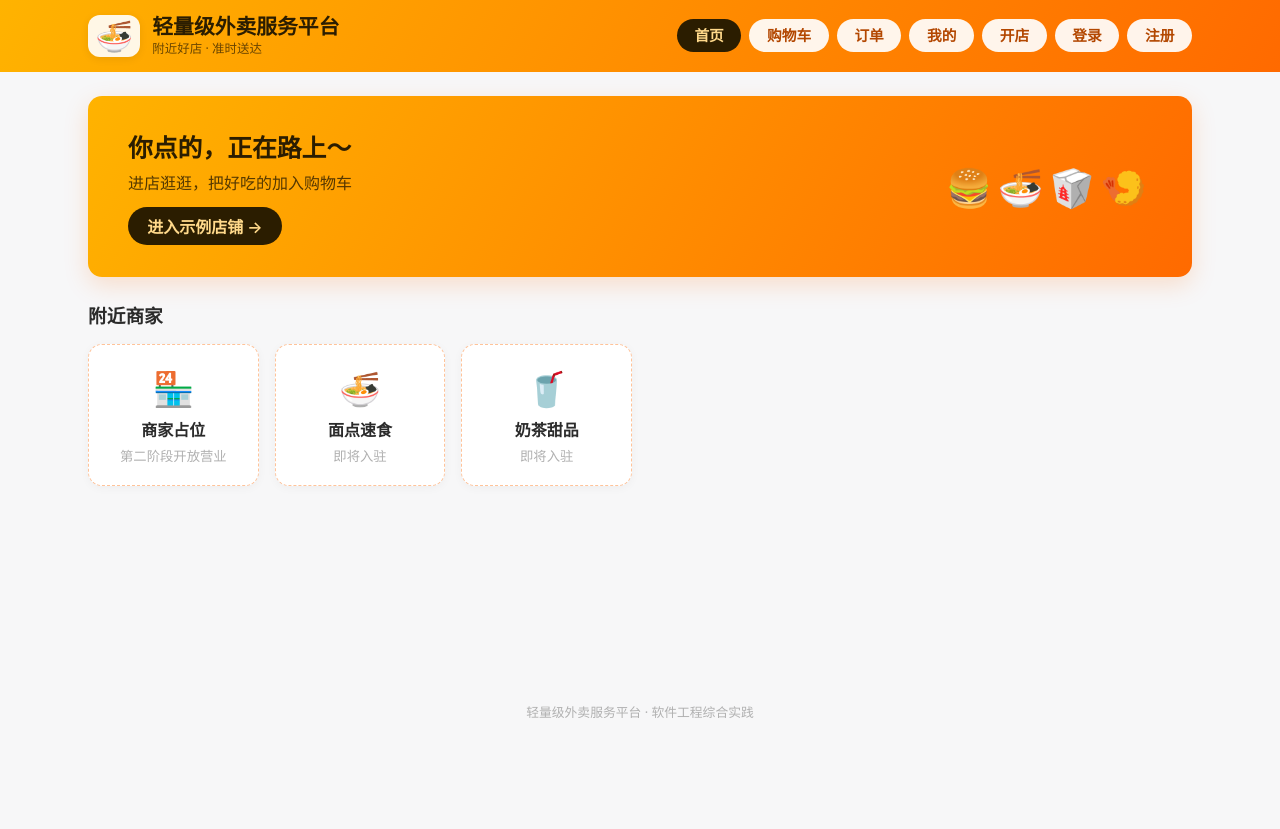
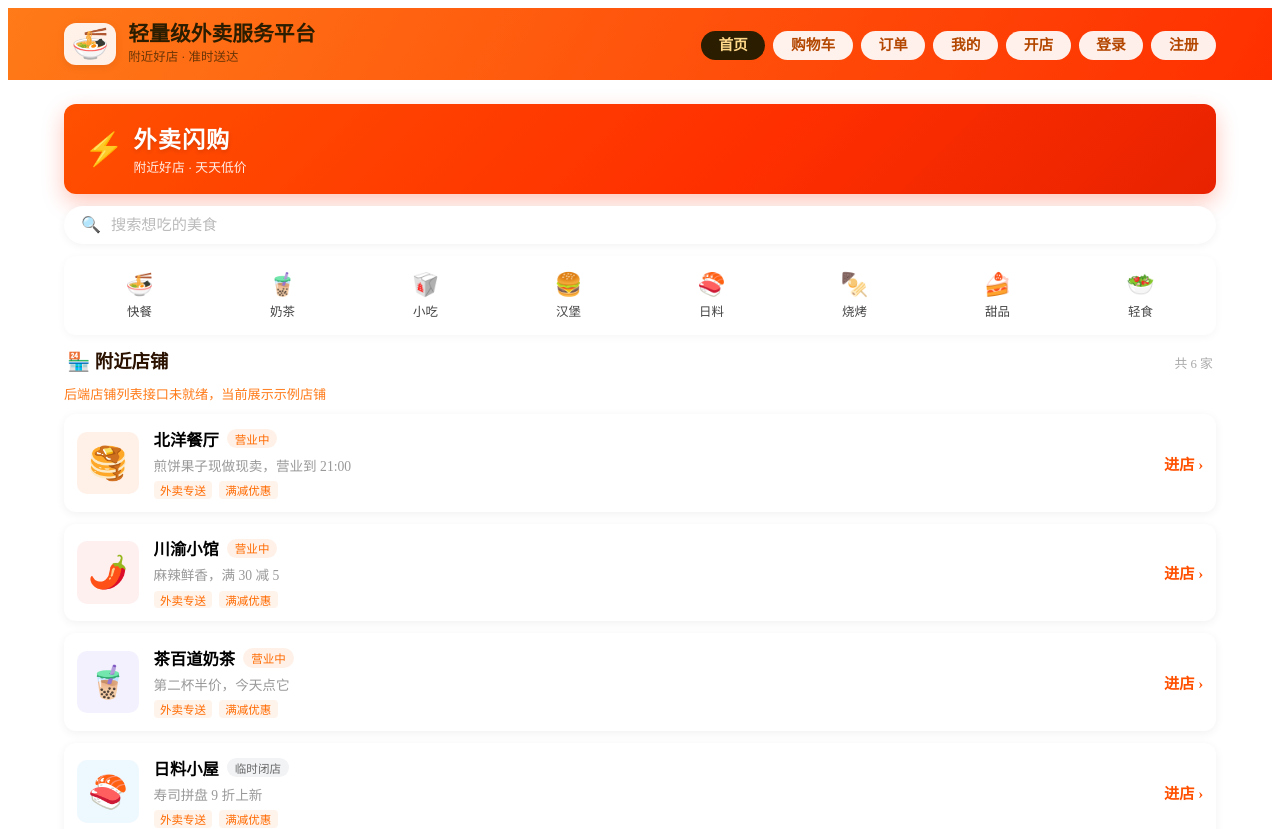
Before and after one commit to messere1/eleme-takeout, a Vue app in the folder frontend/: page / in a window 1280 px wide. Shown: the top 829 px of the page. Before the commit the page ends 800 px from the top, so only its background shows below. Built offline with nearby package versions, Linux system fonts and the light colour scheme; no server answers.

Commit message:
css update && homepage update

```diff
--- a/frontend/src/api/shop.js
+++ b/frontend/src/api/shop.js
@@ -1,6 +1,11 @@
 // 店铺/分类/商品浏览接口。契约：docs/api-contract-v1.md §5/§6。
 // 公开接口无需登录；响应经 http 拦截器解包 code===0 返回业务 data。
 import { http } from './http'
+
+// 店铺列表,后端 GET /api/v1/shops 待补充；接口就绪后返回真实列表。
+export function listShops() {
+  return http.get('/shops')
+}
 
 export function getShop(shopId) {
   return http.get(`/shops/${shopId}`)
--- a/frontend/src/styles/theme.css
+++ b/frontend/src/styles/theme.css
@@ -1,39 +1,14 @@
 :root {
-  --brand-gradient: linear-gradient(120deg, #ffb300 0%, #ff6a00 100%);
-  --brand-bg: #f7f7f8;
-  --card-radius: 14px;
+  --brand-gradient: linear-gradient(120deg, #ff7a18 0%, #ff2f00 100%);
+  --brand-bg: #f4f5f7;
+  --card-radius: 12px;
 
-  --el-color-primary: #ff6a00;
-  --el-color-primary-light-3: #ff9440;
-  --el-color-primary-light-5: #ffb36e;
-  --el-color-primary-light-7: #ffd5ae;
-  --el-color-primary-light-8: #ffe3c7;
-  --el-color-primary-light-9: #fff4ea;
-  --el-color-primary-dark-2: #cc5500;
+  /* Element Plus */
+  --el-color-primary: #ff5000;
+  --el-color-primary-light-3: #ff8340;
+  --el-color-primary-light-5: #ffa673;
+  --el-color-primary-light-7: #ffccb0;
+  --el-color-primary-light-8: #ffdcc6;
+  --el-color-primary-light-9: #fff1e8;
+  --el-color-primary-dark-2: #cc4000;
 }
-
-* {
-  box-sizing: border-box;
-}
-
-html,
-body {
-  margin: 0;
-  padding: 0;
-}
-
-body {
-  font-family: system-ui, -apple-system, "Segoe UI", "PingFang SC",
-    "Microsoft YaHei", sans-serif;
-  background: var(--brand-bg);
-  color: #2b2b2b;
-}
-
-.el-button--primary {
-  font-weight: 600;
-}
-
-.el-button--primary,
-.el-button--primary.is-disabled {
-  border-color: var(--el-color-primary);
-}
--- a/frontend/src/views/Home.vue
+++ b/frontend/src/views/Home.vue
@@ -1,101 +1,376 @@
+<script setup>
+import { onMounted, ref } from 'vue'
+import { listShops } from '@/api/shop'
+
+// 当前后端暂无 GET /shops 列表接口，这里前端测试先放一组示例店铺看到滑动效果；
+const DEMO_SHOPS = [
+  { id: 1, shopName: '北洋餐厅', notice: '煎饼果子现做现卖，营业到 21:00', status: 'OPEN', emoji: '🥞', bg: '#fff1e8' },
+  { id: 2, shopName: '川渝小馆', notice: '麻辣鲜香，满 30 减 5', status: 'OPEN', emoji: '🌶️', bg: '#fff0f0' },
+  { id: 3, shopName: '茶百道奶茶', notice: '第二杯半价，今天点它', status: 'OPEN', emoji: '🧋', bg: '#f4f1ff' },
+  { id: 4, shopName: '日料小屋', notice: '寿司拼盘 9 折上新', status: 'TEMP_CLOSED', emoji: '🍣', bg: '#eef8ff' },
+  { id: 5, shopName: '深夜烧烤', notice: '21 点后营业，撸串走起', status: 'CLOSED', emoji: '🍢', bg: '#fff7ed' },
+  { id: 6, shopName: '面包工坊', notice: '现烤吐司，早餐优选', status: 'OPEN', emoji: '🍞', bg: '#fdeef7' },
+]
+
+const EMOJI = ['🥞', '🌶️', '🧋', '🍣', '🍢', '🍞', '🍔', '🥡']
+const BG = ['#fff1e8', '#fff0f0', '#f4f1ff', '#eef8ff', '#fff7ed', '#fdeef7']
+
+const shops = ref([])
+const demoOnly = ref(false)
+const feedError = ref('')
+
+const CATEGORIES = [
+  { emoji: '🍜', name: '快餐' },
+  { emoji: '🧋', name: '奶茶' },
+  { emoji: '🥡', name: '小吃' },
+  { emoji: '🍔', name: '汉堡' },
+  { emoji: '🍣', name: '日料' },
+  { emoji: '🍢', name: '烧烤' },
+  { emoji: '🍰', name: '甜品' },
+  { emoji: '🥗', name: '轻食' },
+]
+
+function decorate(shop, index) {
+  return {
+    ...shop,
+    emoji: shop.emoji || EMOJI[index % EMOJI.length],
+    bg: shop.bg || BG[index % BG.length],
+  }
+}
+
+function statusText(status) {
+  return { OPEN: '营业中', CLOSED: '休息中', TEMP_CLOSED: '临时闭店' }[status] || status
+}
+
+onMounted(async () => {
+  try {
+    const data = await listShops()
+    shops.value = (data || []).map(decorate)
+    demoOnly.value = shops.value.length === 0
+  } catch {
+    // 后端列表接口未就绪：退回示例店铺保证浏览体验
+    shops.value = DEMO_SHOPS.map((shop, index) => decorate(shop, index))
+    demoOnly.value = true
+    feedError.value = '后端店铺列表接口未就绪，当前展示示例店铺'
+  }
+})
+</script>
+
 <template>
-  <div class="home">
-    <section class="hero">
-      <div class="hero-text">
-        <h2>你点的，正在路上～</h2>
-        <p>进店逛逛，把好吃的加入购物车</p>
-        <RouterLink class="hero-cta" to="/shops/1">进入示例店铺 →</RouterLink>
+  <div class="flash-home">
+    <!-- 顶部促销条 -->
+    <section class="flash-hero">
+      <div class="hero-brand">
+        <span class="bolt">⚡</span>
+        <div>
+          <h2>外卖闪购</h2>
+          <p>附近好店 · 天天低价</p>
+        </div>
       </div>
-      <div class="hero-emoji">🍔🍜🥡🍤</div>
     </section>
 
-    <section class="coming">
-      <h3>附近商家</h3>
-      <div class="shop-list">
-        <div class="shop-card">
-          <span class="shop-emoji">🏪</span>
-          <strong>商家占位</strong>
-          <small>第二阶段开放营业</small>
-        </div>
-        <div class="shop-card">
-          <span class="shop-emoji">🍜</span>
-          <strong>面点速食</strong>
-          <small>即将入驻</small>
-        </div>
-        <div class="shop-card">
-          <span class="shop-emoji">🥤</span>
-          <strong>奶茶甜品</strong>
-          <small>即将入驻</small>
-        </div>
+    <!-- 搜索框 -->
+    <div class="search-box">
+      <span class="search-icon">🔍</span>
+      <input class="search-input" type="search" placeholder="搜索想吃的美食" aria-label="搜索" />
+    </div>
+
+    <!-- 频道条 -->
+    <section class="channel">
+      <div v-for="item in CATEGORIES" :key="item.name" class="channel-chip">
+        <span class="chip-emoji">{{ item.emoji }}</span>
+        <span>{{ item.name }}</span>
+      </div>
+    </section>
+
+    <!-- 附近店铺流 -->
+    <section class="shop-feed">
+      <header class="section-head">
+        <span class="section-title">🏪 附近店铺</span>
+        <span class="feed-count">共 {{ shops.length }} 家</span>
+      </header>
+      <p v-if="feedError" class="feed-note">{{ feedError }}</p>
+
+      <div class="shop-stream">
+        <RouterLink
+          v-for="shop in shops"
+          :key="shop.id"
+          :to="`/shops/${shop.id}`"
+          class="shop-card"
+        >
+          <div class="shop-thumb" :style="{ background: shop.bg }">{{ shop.emoji }}</div>
+          <div class="shop-body">
+            <div class="shop-line">
+              <strong>{{ shop.shopName }}</strong>
+              <span
+                class="shop-status"
+                :class="{ open: shop.status === 'OPEN' }"
+              >{{ statusText(shop.status) }}</span>
+            </div>
+            <p class="shop-notice">{{ shop.notice }}</p>
+            <div class="shop-tags">
+              <span class="tag">外卖专送</span>
+              <span class="tag">满减优惠</span>
+            </div>
+          </div>
+          <span class="enter">进店 ›</span>
+        </RouterLink>
+      </div>
+    </section>
+
+    <!-- 热卖推荐（示例） -->
+    <section class="deal-section">
+      <header class="section-head">
+        <span class="section-title">🔥 热卖推荐</span>
+      </header>
+      <div class="deal-grid">
+        <RouterLink v-for="(deal, i) in ['煎饼果子', '珍珠奶茶', '照烧鸡排饭', '生煎包']" :key="deal" to="/shops/1" class="deal-card">
+          <div class="deal-thumb">{{ ['🍜', '🧋', '🍱', '🥟'][i] }}</div>
+          <div class="deal-info">
+            <span class="deal-name">{{ deal }}</span>
+            <span class="deal-price">到店尝鲜</span>
+          </div>
+        </RouterLink>
       </div>
     </section>
   </div>
 </template>
 
 <style scoped>
-.home {
+.flash-home {
   display: flex;
   flex-direction: column;
-  gap: 1.5rem;
+  gap: 0.75rem;
 }
-.hero {
+
+/* 顶部促销条 */
+.flash-hero {
+  background: linear-gradient(135deg, #ff5000 0%, #ff2f00 60%, #e82200 100%);
+  color: #fff;
+  border-radius: var(--card-radius);
+  padding: 1.1rem 1.25rem;
+  box-shadow: 0 8px 22px rgba(255, 47, 0, 0.28);
+}
+.hero-brand {
   display: flex;
   align-items: center;
-  justify-content: space-between;
-  gap: 1rem;
-  background: var(--brand-gradient);
-  color: #2b1d00;
-  border-radius: var(--card-radius);
-  padding: 2rem 2.5rem;
-  box-shadow: 0 8px 24px rgba(255, 106, 0, 0.18);
+  gap: 0.6rem;
 }
-.hero h2 {
-  margin: 0 0 0.4rem;
-  font-size: 1.55rem;
+.bolt {
+  font-size: 2rem;
 }
-.hero p {
+.hero-brand h2 {
   margin: 0;
-  opacity: 0.8;
+  font-size: 1.45rem;
+  font-weight: 800;
+  letter-spacing: 1px;
+  text-shadow: 0 2px 4px rgba(0, 0, 0, 0.15);
 }
-.hero-emoji {
-  font-size: 2.3rem;
-  letter-spacing: 0.35rem;
-}
-.hero-cta {
-  display: inline-block;
-  margin-top: 0.8rem;
-  background: #2b1d00;
-  color: #ffd98a;
-  padding: 0.45rem 1.2rem;
-  border-radius: 999px;
-  text-decoration: none;
-  font-weight: 600;
+.hero-brand p {
+  margin: 0.1rem 0 0;
+  font-size: 0.8rem;
+  opacity: 0.9;
 }
 
-.coming h3 {
-  margin: 0 0 1rem;
+/* 搜索框 */
+.search-box {
+  display: flex;
+  align-items: center;
+  gap: 0.5rem;
+  background: #fff;
+  border: 1px solid transparent;
+  border-radius: 999px;
+  padding: 0.55rem 1rem;
+  box-shadow: 0 2px 8px rgba(0, 0, 0, 0.05);
+  transition: border-color 0.15s ease, box-shadow 0.15s ease;
 }
-.shop-list {
+.search-box:focus-within {
+  border-color: #ff5000;
+  box-shadow: 0 0 0 3px rgba(255, 80, 0, 0.12);
+}
+.search-icon {
+  font-size: 1rem;
+  line-height: 1;
+}
+.search-input {
+  flex: 1;
+  border: none;
+  outline: none;
+  background: transparent;
+  font-size: 0.95rem;
+  color: #333;
+}
+.search-input::placeholder {
+  color: #bbb;
+}
+
+/* 频道条 */
+.channel {
   display: grid;
-  grid-template-columns: repeat(auto-fill, minmax(170px, 1fr));
-  gap: 1rem;
-}
-.shop-card {
+  grid-template-columns: repeat(8, 1fr);
+  gap: 0.5rem;
   background: #fff;
   border-radius: var(--card-radius);
-  padding: 1.25rem;
-  text-align: center;
+  padding: 0.9rem 0.5rem;
+  box-shadow: 0 2px 8px rgba(0, 0, 0, 0.04);
+}
+.channel-chip {
   display: flex;
   flex-direction: column;
   align-items: center;
-  gap: 0.35rem;
-  border: 1px dashed rgba(255, 106, 0, 0.4);
-  box-shadow: 0 2px 10px rgba(0, 0, 0, 0.04);
+  gap: 0.3rem;
+  font-size: 0.78rem;
+  color: #444;
 }
-.shop-emoji {
-  font-size: 2.1rem;
+.chip-emoji {
+  font-size: 1.4rem;
 }
-.shop-card small {
-  color: #b0b0b0;
+
+/* 标题通用 */
+.section-head {
+  display: flex;
+  align-items: baseline;
+  justify-content: space-between;
+  padding: 0 0.2rem;
+}
+.section-title {
+  font-size: 1.15rem;
+  font-weight: 800;
+  color: #2b1200;
+}
+.feed-count {
+  color: #aaa;
+  font-size: 0.8rem;
+}
+
+/* 店铺流 */
+.shop-feed {
+  display: flex;
+  flex-direction: column;
+  gap: 0.7rem;
+}
+.feed-note {
+  margin: 0;
+  color: #ff7a18;
+  font-size: 0.82rem;
+}
+.shop-stream {
+  display: flex;
+  flex-direction: column;
+  gap: 0.75rem;
+}
+.shop-card {
+  display: flex;
+  align-items: center;
+  gap: 0.9rem;
+  background: #fff;
+  border-radius: var(--card-radius);
+  padding: 0.8rem;
+  box-shadow: 0 2px 10px rgba(0, 0, 0, 0.06);
+  text-decoration: none;
+  color: inherit;
+}
+.shop-thumb {
+  flex-shrink: 0;
+  width: 3.9rem;
+  height: 3.9rem;
+  border-radius: 10px;
+  display: flex;
+  align-items: center;
+  justify-content: center;
+  font-size: 2rem;
+}
+.shop-body {
+  flex: 1;
+  min-width: 0;
+}
+.shop-line {
+  display: flex;
+  align-items: center;
+  gap: 0.5rem;
+}
+.shop-line strong {
+  font-size: 1.02rem;
+  overflow: hidden;
+  text-overflow: ellipsis;
+  white-space: nowrap;
+}
+.shop-status {
+  flex-shrink: 0;
+  font-size: 0.72rem;
+  background: #f2f3f5;
+  color: #666;
+  border-radius: 999px;
+  padding: 0.1rem 0.5rem;
+}
+.shop-status.open {
+  background: #fff1e8;
+  color: #ff6a00;
+}
+.shop-notice {
+  margin: 0.25rem 0 0;
+  color: #999;
+  font-size: 0.85rem;
+  overflow: hidden;
+  text-overflow: ellipsis;
+  white-space: nowrap;
+}
+.shop-tags {
+  margin-top: 0.4rem;
+  display: flex;
+  gap: 0.4rem;
+}
+.tag {
+  font-size: 0.72rem;
+  color: #ff6a00;
+  background: #fff4ec;
+  border-radius: 4px;
+  padding: 0.05rem 0.4rem;
+}
+.enter {
+  flex-shrink: 0;
+  color: #ff5000;
+  font-weight: 700;
+  font-size: 0.95rem;
+}
+
+/* 热卖推荐 */
+.deal-section {
+  display: flex;
+  flex-direction: column;
+  gap: 0.7rem;
+}
+.deal-grid {
+  display: grid;
+  grid-template-columns: repeat(auto-fill, minmax(150px, 1fr));
+  gap: 0.75rem;
+}
+.deal-card {
+  background: #fff;
+  border-radius: var(--card-radius);
+  overflow: hidden;
+  text-decoration: none;
+  color: inherit;
+  box-shadow: 0 2px 8px rgba(0, 0, 0, 0.05);
+}
+.deal-thumb {
+  text-align: center;
+  font-size: 2.6rem;
+  padding: 0.9rem 0 0.6rem;
+  background: #fff4ec;
+}
+.deal-info {
+  padding: 0.5rem 0.7rem 0.7rem;
+  display: flex;
+  flex-direction: column;
+  gap: 0.25rem;
+}
+.deal-name {
+  font-weight: 600;
+  font-size: 0.95rem;
+}
+.deal-price {
+  color: #ff2f00;
+  font-size: 0.8rem;
 }
 </style>
```
Also changed, not shown: 2 other files (tests, documents, lock files or other folders).
